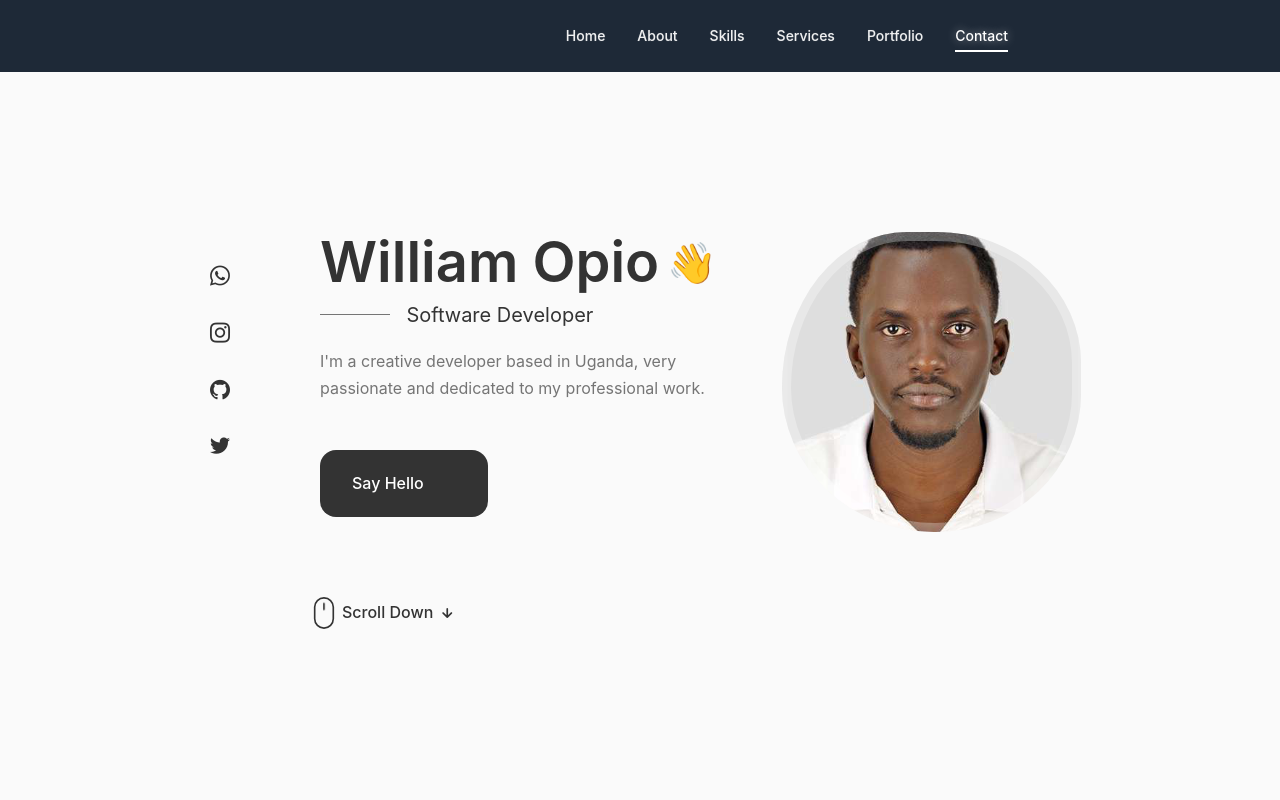
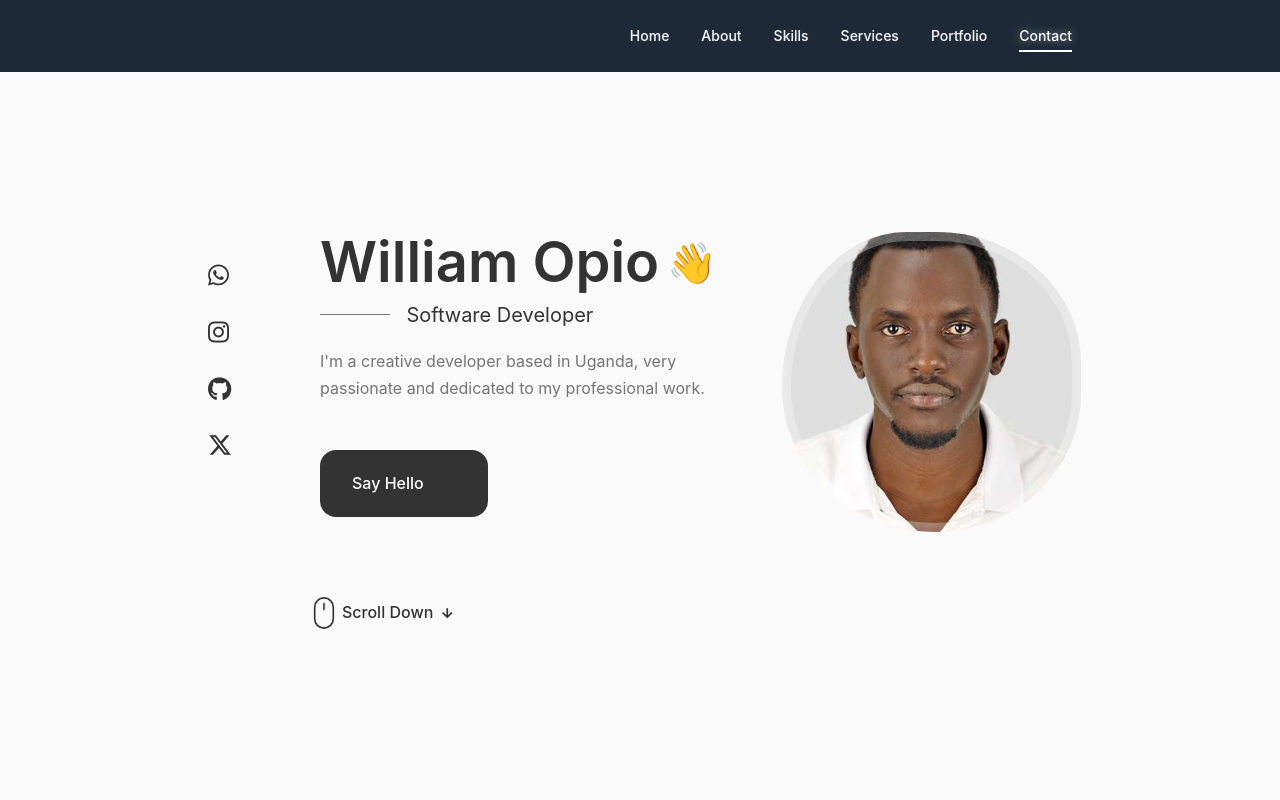
Before and after one commit to Wil1756/portfolio, a React (Vite) app: page / in a window 1280 px wide. Shown: the top 800 px of the page. Built offline with nearby package versions, Linux system fonts and the light colour scheme.

Commit message:
refactor: update social media icons to use Font Awesome

```diff
--- a/index.html
+++ b/index.html
@@ -8,6 +8,8 @@
     <link href='https://unpkg.com/boxicons@2.1.4/css/boxicons.min.css' rel='stylesheet'>
     <!-- Unicons -->
     <link rel="stylesheet" href="https://unicons.iconscout.com/release/v4.0.0/css/line.css">
+    <!-- Font Awesome -->
+    <link rel="stylesheet" href="https://cdnjs.cloudflare.com/ajax/libs/font-awesome/6.5.1/css/all.min.css">
     <title>Williams Portfolio</title>
   </head>
   <body>
--- a/src/components/footer/Footer.jsx
+++ b/src/components/footer/Footer.jsx
@@ -25,16 +25,16 @@ export default function Footer() {
                         <h3 className="footer__subtitle">Connect With Me</h3>
                         <div className="footer__social">
                             <a href="https://www.whatsapp.com/" className="footer__social-link" target='_blank' rel="noreferrer">
-                                <i className="bx bxl-whatsapp"></i>
+                                <i className="fab fa-whatsapp"></i>
                             </a>
                             <a href="https://www.instagram.com/" className="footer__social-link" target='_blank' rel="noreferrer">
-                                <i className="bx bxl-instagram"></i>
+                                <i className="fab fa-instagram"></i>
                             </a>
                             <a href="https://github.com/" className="footer__social-link" target='_blank' rel="noreferrer">
-                                <i className="bx bxl-github"></i>
+                                <i className="fab fa-github"></i>
                             </a>
                             <a href="https://twitter.com/" className="footer__social-link" target='_blank' rel="noreferrer">
-                                <i className="bx bxl-twitter"></i>
+                                <i className="fab fa-x-twitter"></i>
                             </a>
                         </div>
                     </div>
--- a/src/components/header/header.css
+++ b/src/components/header/header.css
@@ -26,7 +26,7 @@
 .nav__list{
     display: flex;
     column-gap: 2rem;
-    margin-right: 4rem;
+    /* margin-right: 0rem; */
 }
 
 
--- a/src/components/home/Social.jsx
+++ b/src/components/home/Social.jsx
@@ -3,20 +3,20 @@ import React from 'react'
 export default function Social(){
     return(
         <div className="home__social">
-            <a href="https://www.whatsapp.com/" className="home__social-icon" target='_blank'>
-            <i className="uil uil-whatsapp"></i>
+            <a href="https://www.whatsapp.com/" className="home__social-icon" target='_blank' rel="noreferrer">
+            <i className="fab fa-whatsapp"></i>
             </a>
 
-            <a href="https://www.instagram.com/" className="home__social-icon" target='_blank'>
-            <i className="uil uil-instagram"></i>
+            <a href="https://www.instagram.com/" className="home__social-icon" target='_blank' rel="noreferrer">
+            <i className="fab fa-instagram"></i>
             </a>
 
-            <a href="https://github.com/" className="home__social-icon" target='_blank'>
-            <i className="uil uil-github"></i>
+            <a href="https://github.com/" className="home__social-icon" target='_blank' rel="noreferrer">
+            <i className="fab fa-github"></i>
             </a>
 
-            <a href="https://twitter.com/" className="home__social-icon" target='_blank'>
-            <i className="uil uil-twitter"></i>
+            <a href="https://twitter.com/" className="home__social-icon" target="_blank" rel="noreferrer">
+            <i className="fab fa-x-twitter"></i>
             </a>
         </div>
     );
```
